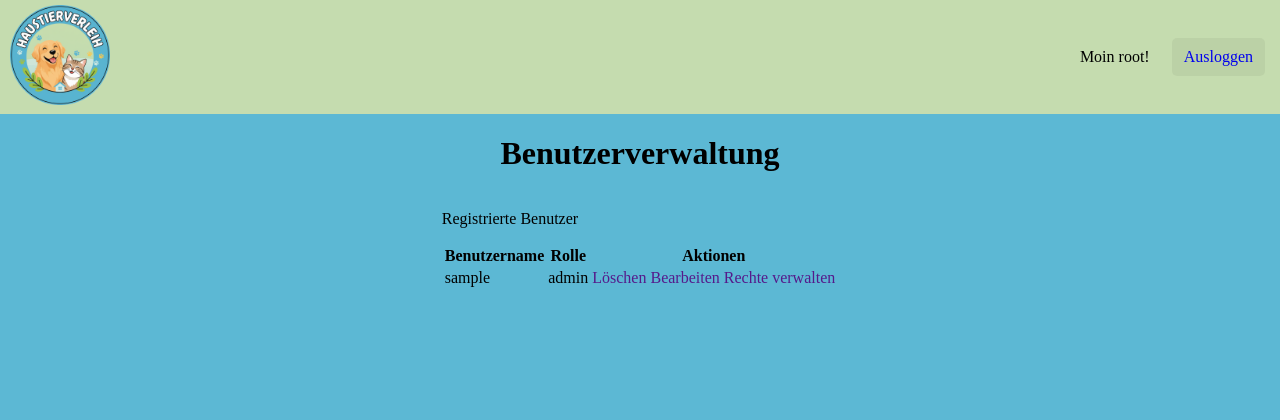
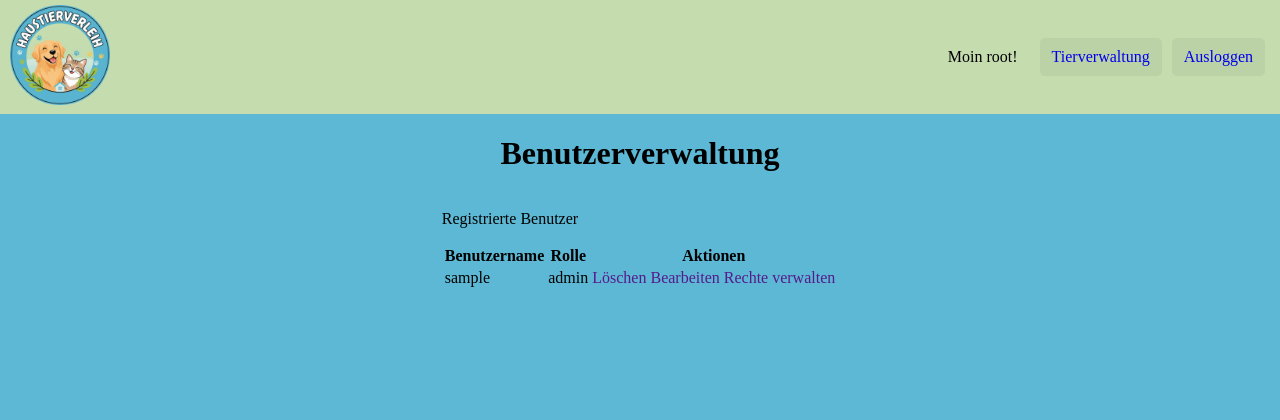
Before and after one commit to cewolfmeier/Haustierverleih, a Flask app: page /admin in a window 1280 px wide. Shown: the top 420 px of the page. Run offline with Flask 3, Linux system fonts and the light colour scheme; tables that the repository leaves empty or names only in its code hold one stand-in row (values such as "Sample post").

Commit message:
add link to pet_management

```diff
--- a/haustierverleih/app/templates/base.html
+++ b/haustierverleih/app/templates/base.html
@@ -14,6 +14,7 @@
             <ul class="navigation">
                 {% if current_user != None %}
                 <li>Moin {{current_user["username"]}}!</li>
+                <li class="button"><a href="{{ url_for('pet_management') }}">Tierverwaltung</a></li>
                 <li class="button"><a href="{{ url_for('logout') }}">Ausloggen</a></li>
                 {% else %}
                 <li class="button"><a href="{{ url_for('register') }}">Registrieren</a></li>
```
